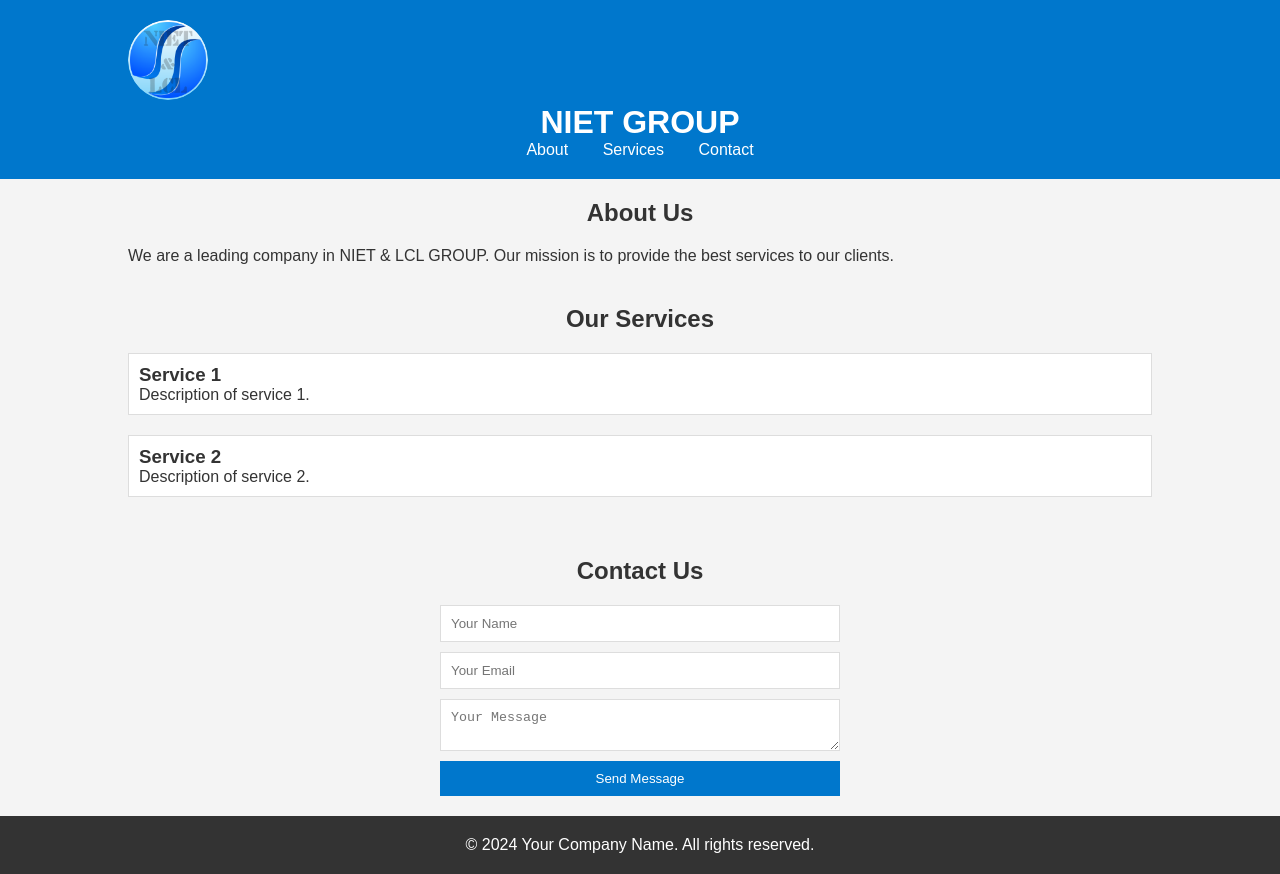
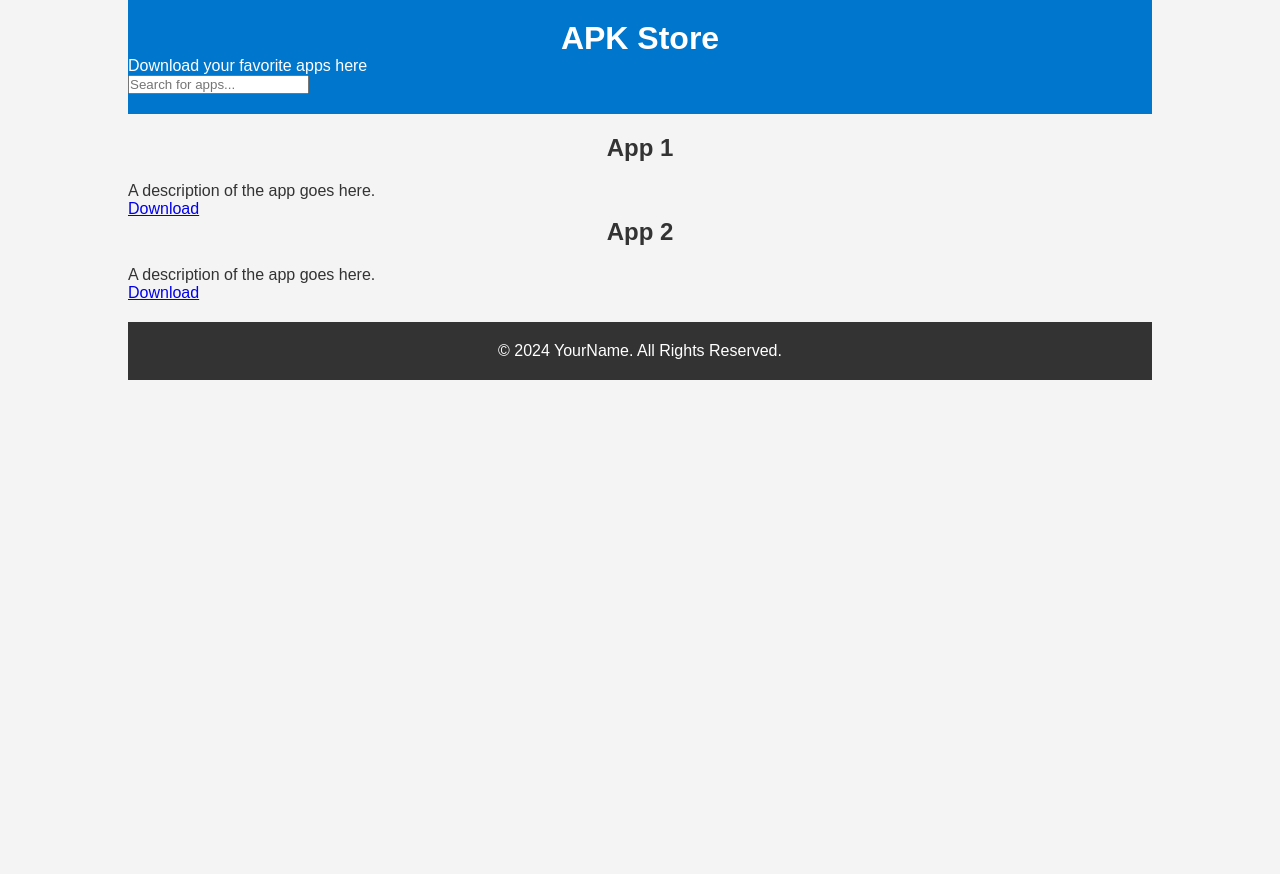
Before and after one commit to AkashGillNiet/LCL, a plain HTML site: page index.html in a window 1280 px wide. After the commit the page ends 800 px from the top, so only its background shows below. Drawn offline with Linux system fonts and the light colour scheme.

Commit message:
Update index.html

```diff
--- a/index.html
+++ b/index.html
@@ -3,61 +3,58 @@
 <head>
     <meta charset="UTF-8">
     <meta name="viewport" content="width=device-width, initial-scale=1.0">
+    <title>APK Store - PPSY Style</title>
     <link rel="stylesheet" href="styles.css">
-    <title>NIET & LCL GROUP</title>
 </head>
 <body>
+    <div class="container">
         <header>
-        <div class="container">
-            <img src="LCLlogojpg.png" alt="NIET Logo" class="logo">
-            <h1>NIET GROUP</h1>
-            <nav>
-                <ul>
-                    <li><a href="#about">About</a></li>
-                    <li><a href="#services">Services</a></li>
-                    <li><a href="#contact">Contact</a></li>
-                </ul>
-            </nav>
-        </div>
+            <h1>APK Store</h1>
+            <p>Download your favorite apps here</p>
+            <!-- Search Bar -->
+            <input type="text" id="searchBar" onkeyup="searchApps()" placeholder="Search for apps...">
         </header>
 
-    <section id="about">
-        <div class="container">
-            <h2>About Us</h2>
-            <p>We are a leading company in NIET & LCL GROUP. Our mission is to provide the best services to our clients.</p>
+        <!-- APK List Section -->
+        <section class="apk-grid" id="apkGrid">
+            <div class="apk-card">
+                <h2 class="app-title">App 1</h2>
+                <p>A description of the app goes here.</p>
+                <a href="apk-store/app1.apk" download class="download-btn">Download</a>
             </div>
-    </section>
 
-    <section id="services">
-        <div class="container">
-            <h2>Our Services</h2>
-            <div class="service">
-                <h3>Service 1</h3>
-                <p>Description of service 1.</p>
+            <div class="apk-card">
+                <h2 class="app-title">App 2</h2>
+                <p>A description of the app goes here.</p>
+                <a href="apk-store/app2.apk" download class="download-btn">Download</a>
             </div>
-            <div class="service">
-                <h3>Service 2</h3>
-                <p>Description of service 2.</p>
-            </div>
-        </div>
-    </section>
 
-    <section id="contact">
-        <div class="container">
-            <h2>Contact Us</h2>
-            <form>
-                <input type="text" placeholder="Your Name" required>
-                <input type="email" placeholder="Your Email" required>
-                <textarea placeholder="Your Message" required></textarea>
-                <button type="submit">Send Message</button>
-            </form>
-        </div>
+            <!-- Add more APK cards as needed -->
         </section>
 
         <footer>
-        <div class="container">
-            <p>&copy; 2024 Your Company Name. All rights reserved.</p>
+            <p>© 2024 YourName. All Rights Reserved.</p>
+        </footer>
     </div>
-    </footer>
+
+    <!-- Search Functionality (JavaScript) -->
+    <script>
+        function searchApps() {
+            const input = document.getElementById('searchBar');
+            const filter = input.value.toLowerCase();
+            const apkGrid = document.getElementById('apkGrid');
+            const apkCards = apkGrid.getElementsByClassName('apk-card');
+            const appTitles = apkGrid.getElementsByClassName('app-title');
+
+            for (let i = 0; i < apkCards.length; i++) {
+                const appTitle = appTitles[i].innerText || appTitles[i].textContent;
+                if (appTitle.toLowerCase().indexOf(filter) > -1) {
+                    apkCards[i].style.display = "";
+                } else {
+                    apkCards[i].style.display = "none";
+                }
+            }
+        }
+    </script>
 </body>
 </html>
```
Lines whose indentation alone changed are shown as unchanged.
